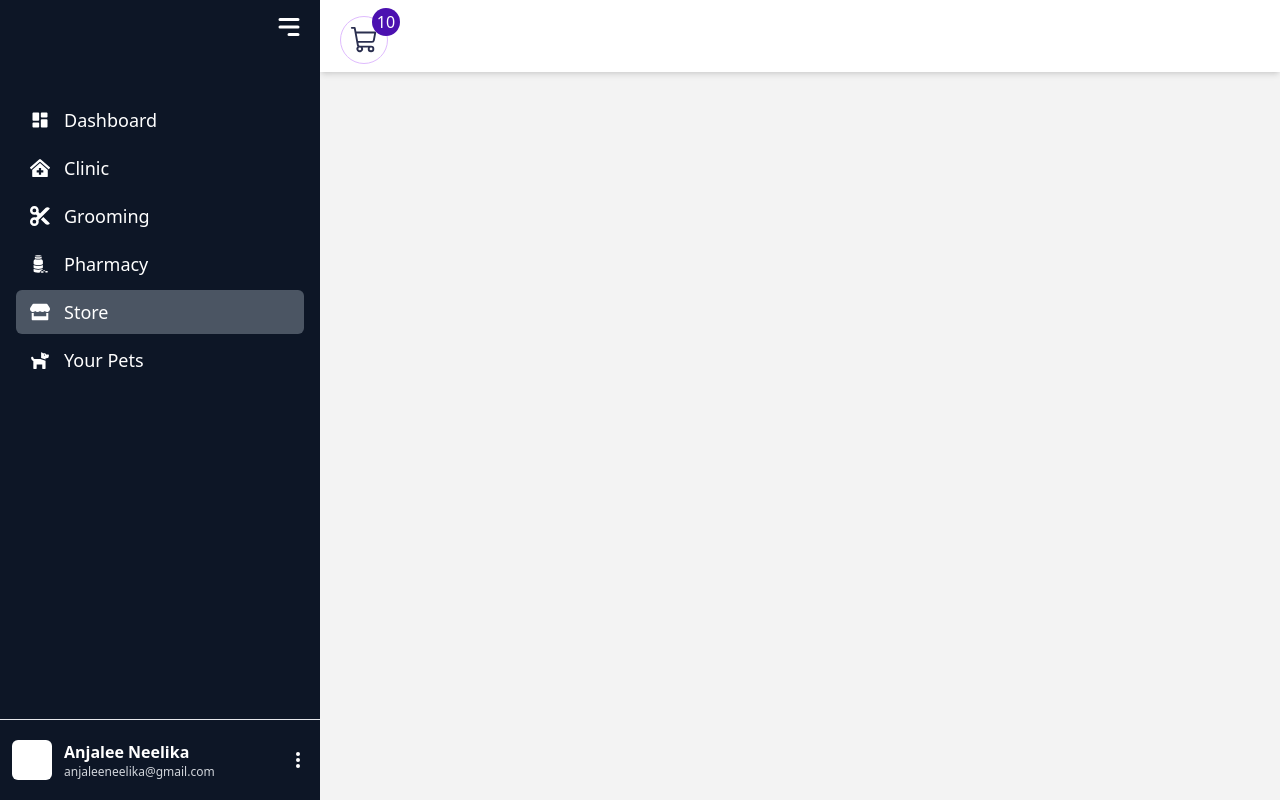
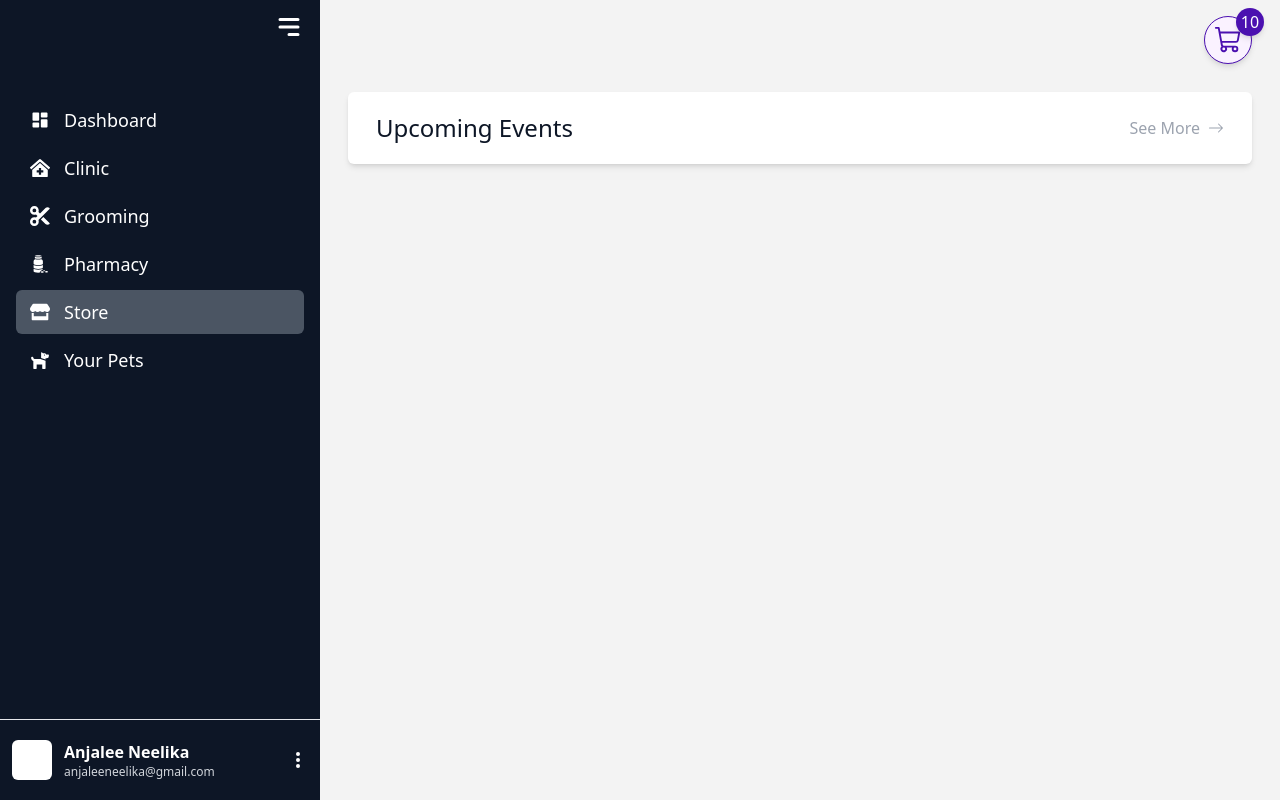
Before and after one commit to AnjaleeNeelika/Pet_Care_App, a React (Vite) app in the folder frontend/: page /pet-owner/pet-store in a window 1280 px wide. Built offline with nearby package versions, Linux system fonts and the light colour scheme.

Commit message:
Update Store.jsx

```diff
--- a/frontend/src/pages/PetOwner/Store.jsx
+++ b/frontend/src/pages/PetOwner/Store.jsx
@@ -1,21 +1,32 @@
 import React from 'react';
 import { BiCart, BiCartAlt } from 'react-icons/bi';
-import { BsCart, BsCart2, BsCart3, BsCart4, BsCartFill, BsCartX } from 'react-icons/bs';
+import { BsArrowRight, BsCart, BsCart2, BsCart3, BsCart4, BsCartFill, BsCartX } from 'react-icons/bs';
 import { GrCart } from 'react-icons/gr';
 import { PiShoppingCart, PiShoppingCartFill } from 'react-icons/pi';
 
 const Store = () => {
     return (
         <section>
-            <div className='bg-white h-fit w-full px-5 py-2 shadow-md'>
-                <div className='w-fit flex mt-2'>
-                    <div className='p-2 border border-secondary-200 w-fit h-fit rounded-full'>
-                        <PiShoppingCart size={30} className='text-primary-500' />
-                    </div>
-                    <div className='w-7 h-7 bg-secondary-500 rounded-full text-white flex justify-center items-center font-medium relative right-4 -top-2'>10</div>
+            <div className='h-fit w-full py-2 flex justify-end'>
+                <div className='w-fit flex mt-2 flex-'>
+                    <button className='bg-secondary-100 p-2 border border-secondary-500 w-fit h-fit rounded-full shadow-md'>
+                        <PiShoppingCart size={30} className='text-secondary-500' />
+                    </button>
+                    <div className='w-7 h-7 bg-secondary-500 rounded-full text-white flex justify-center items-center font-medium relative right-4 -top-2 shadow-md'>10</div>
                 </div>
 
+            </div>
+            <div className='py-5 px-7'>
+                <div className='w-full flex justify-between items-center bg-white rounded-md shadow-md px-7 py-5'>
+                    <div className='w-full flex justify-between items-center'>
+                        <div className='text-2xl text-[#0D1626] font-medium'>Upcoming Events</div>
+                        <button className='text-gray-400 flex gap-2 justify-center items-center hover:border-b hover:border-gray-300 hover:-translate-y-0.5 transition-all duration-200'>
+                            See More
+                            <BsArrowRight />
+                        </button>
+                    </div>
 
+                </div>
             </div>
             {/* <div className='w-full text-secondary-600'>
                 <button className='flex justify-center items-center gap-2 bg-secondary-500 text-white px-4 py-2 rounded-md shadow-md'>
```
